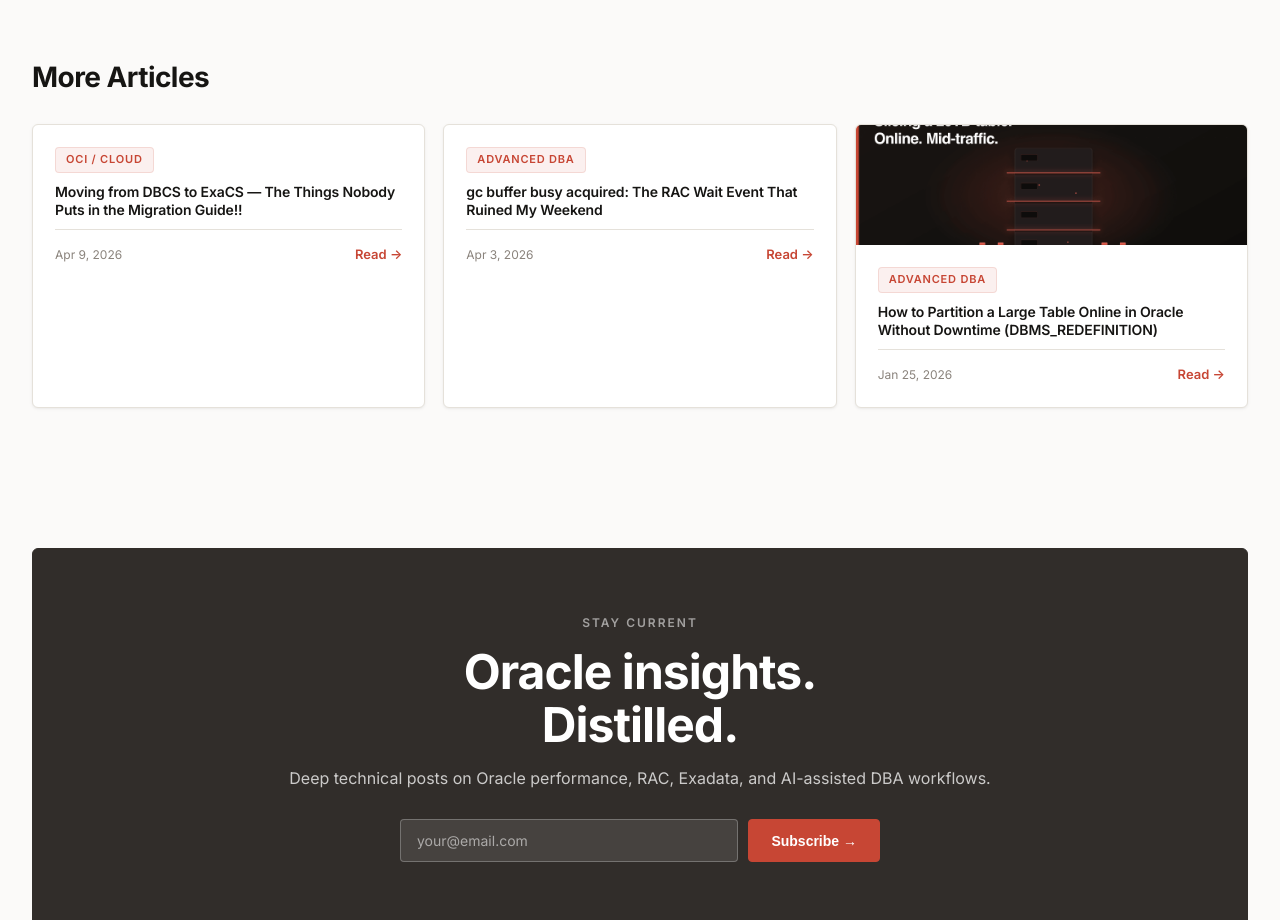
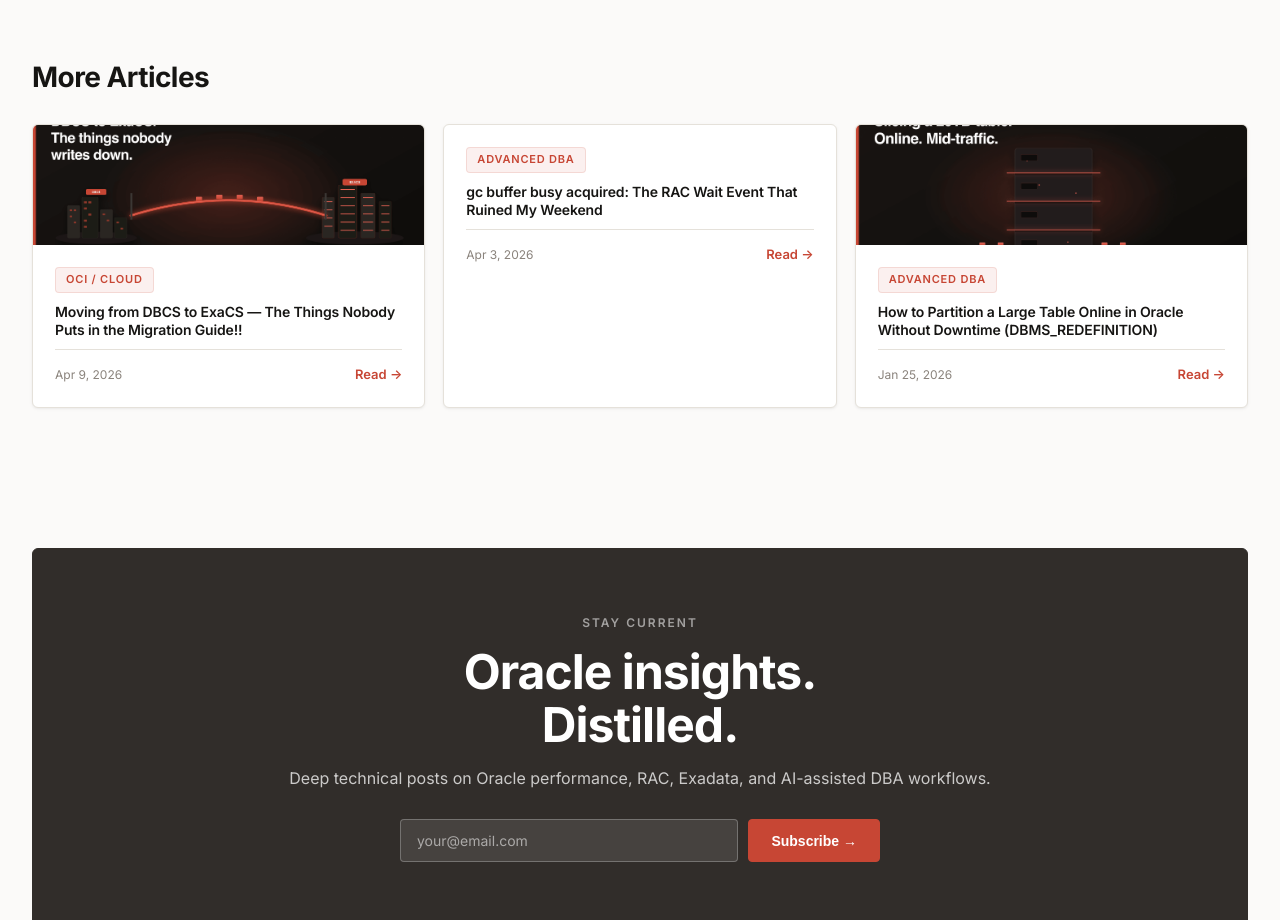
Before and after one commit to madarwish007/oradiscuss-site, an Astro site: page /dba/awr-is-talking-are-you-listening/ in a window 1280 px wide. Shown: the part 4840-5760 px from the top of the page. Built offline with nearby package versions, Linux system fonts and the light colour scheme; Astro itself is replaced by a stand-in of ours; some packages are replaced by stand-ins of ours; no server answers.

Commit message:
cms: update "dbcs-to-exacs-migration-untold-story"

```diff
--- a/src/content/blog/dbcs-to-exacs-migration-untold-story.md
+++ b/src/content/blog/dbcs-to-exacs-migration-untold-story.md
@@ -9,7 +9,7 @@ tags:
   - migration
   - dbcs
   - data-guard
-cover: ''
+cover: /images/blog/dbcs-to-exacs-migration-untold-story.png
 coverAlt: ''
 ---
 
```
